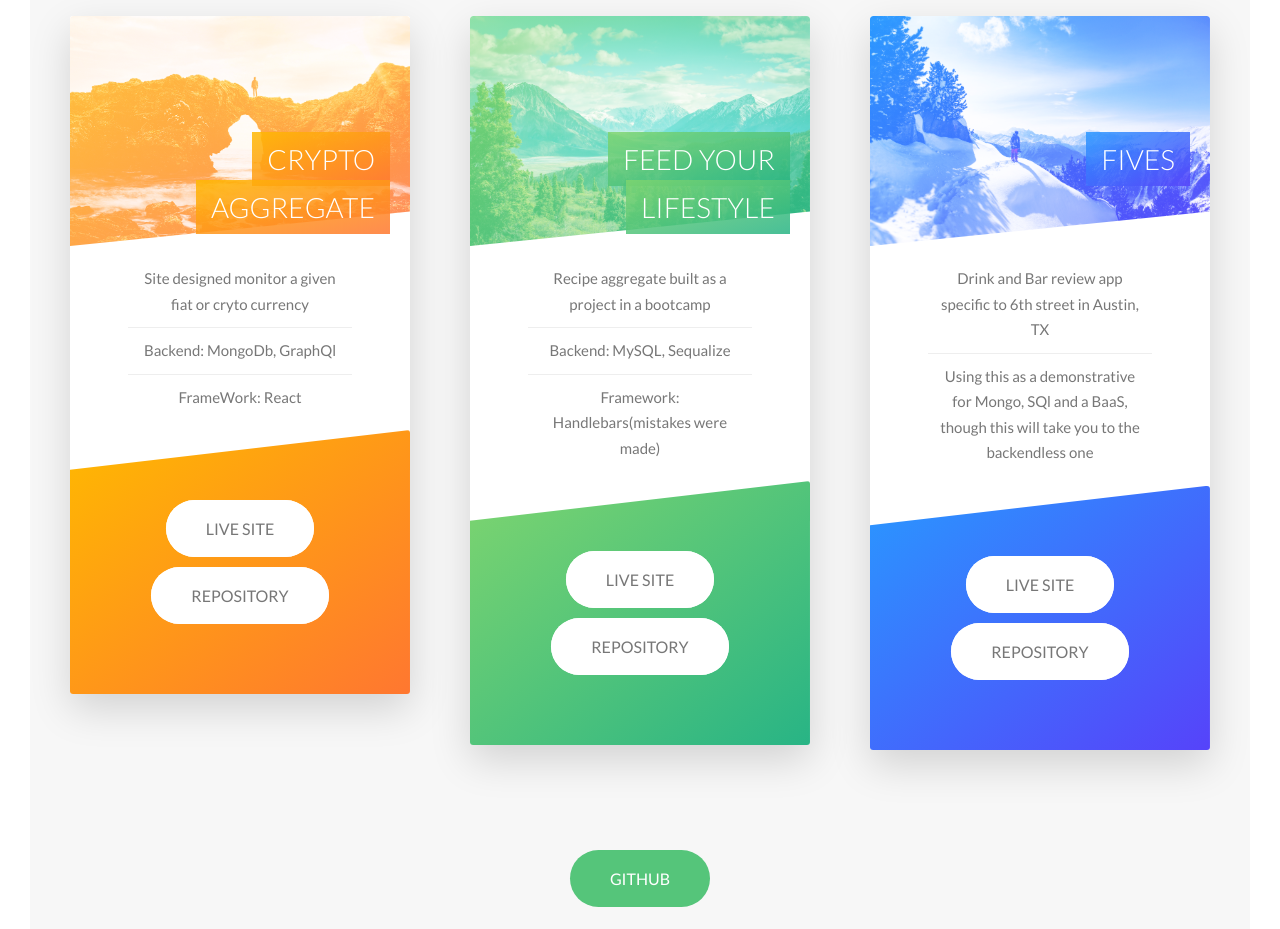
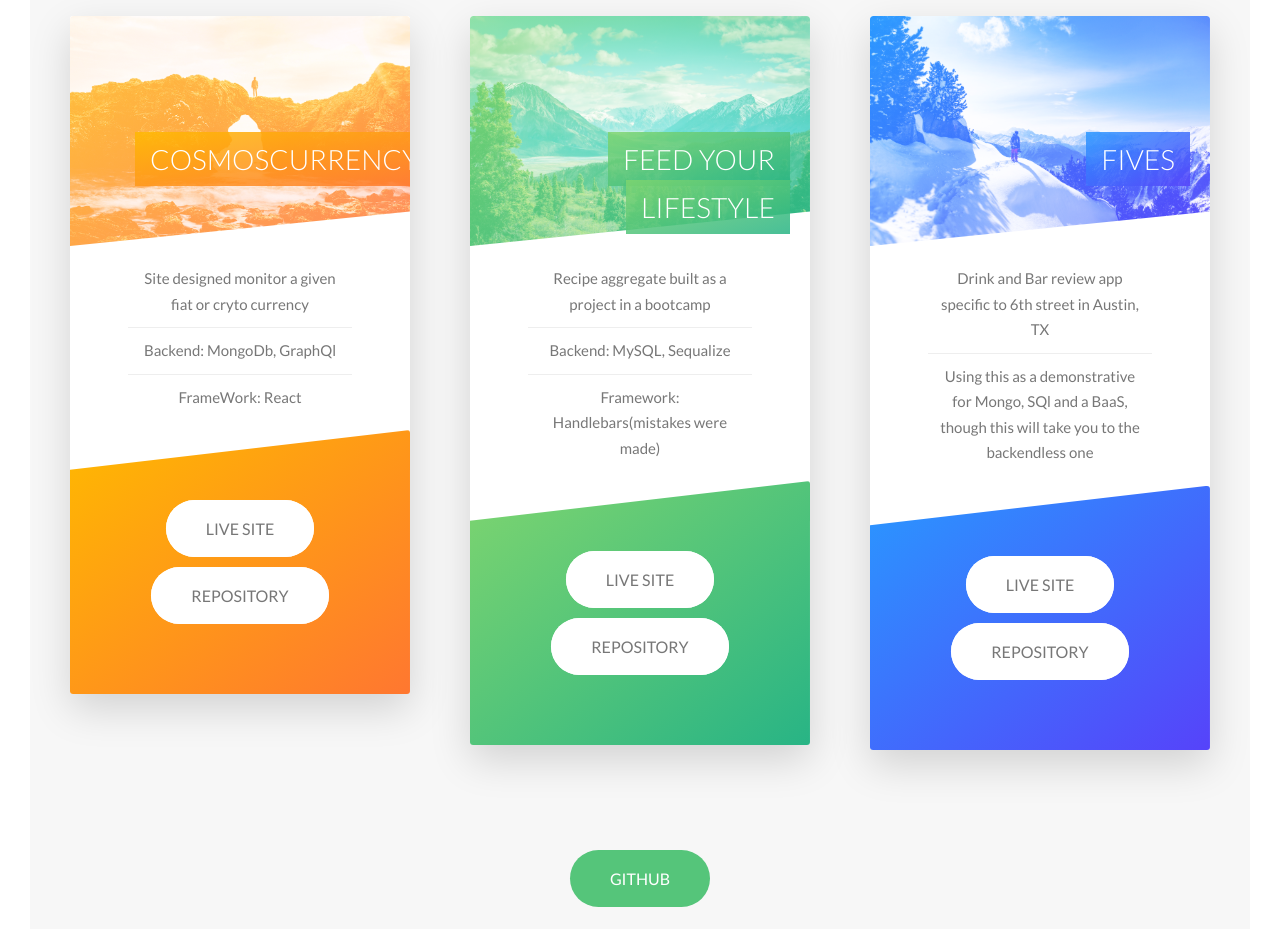
Before and after one commit to Delmanat3/up-draft, a website: page index.html in a window 1280 px wide. Shown: the part 1860-2789 px from the top of the page. Drawn offline with Linux system fonts and the light colour scheme.

Commit message:
fixing a hole

```diff
--- a/index.html
+++ b/index.html
@@ -171,7 +171,7 @@
                                 &nbsp;
                             </div>
                             <h4 class="card__heading">
-                                <span class="card__heading-span card__heading-span--1">crypto aggregate</span>
+                                <span class="card__heading-span card__heading-span--1">cosmoscurrency</span>
                             </h4>
                             <div class="card__details">
                                 <ul>
```
